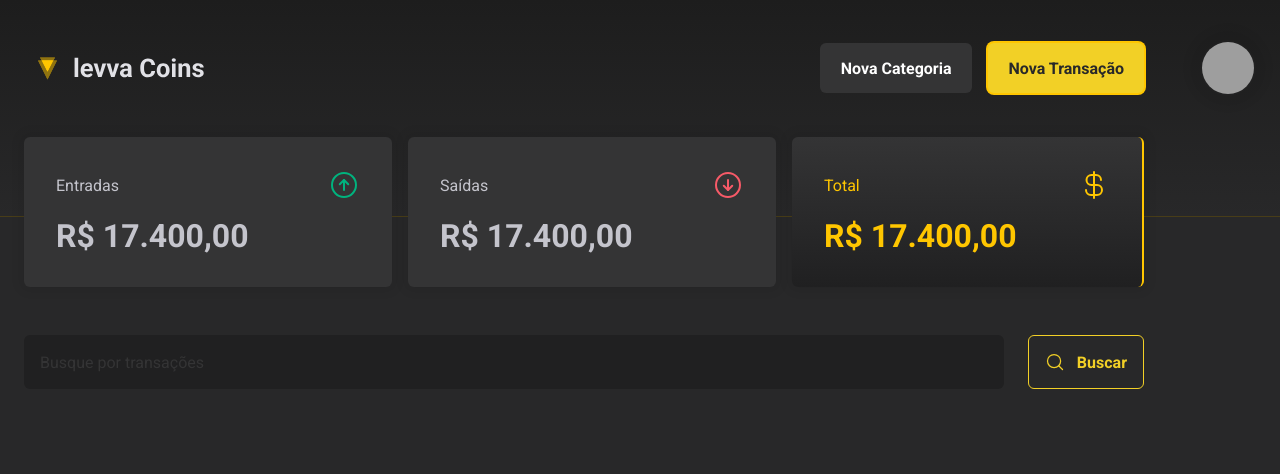
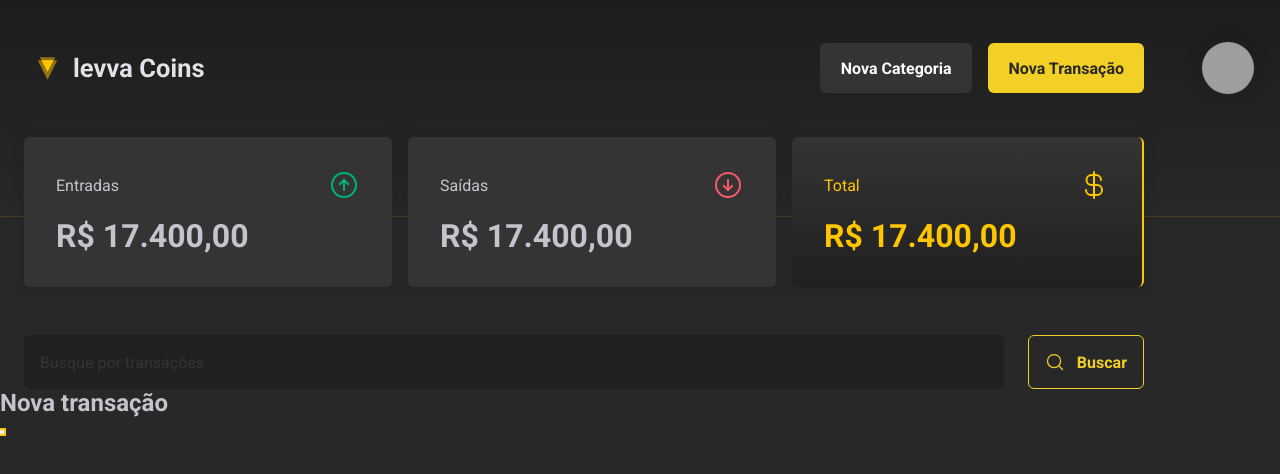
Before and after one commit to jemluz/levva-coins-ensaio, a React (Vite) app: page /home in a window 1280 px wide. Both pictures are taken after a click on the button "Nova Transação". Shown: the top 474 px of the page. Built offline with nearby package versions, Linux system fonts and the light colour scheme; grey boxes are pictures that could not be loaded.

Commit message:
Estilização - Modal layout I
- npm i -D @radix-ui/react-dialog
- teste do modal dentro do Header( ).

```diff
--- a/package.json
+++ b/package.json
@@ -14,6 +14,7 @@
     "styled-components": "^5.3.9"
   },
   "devDependencies": {
+    "@radix-ui/react-dialog": "^1.0.3",
     "@types/react": "^18.0.28",
     "@types/react-dom": "^18.0.11",
     "@types/styled-components": "^5.1.26",
--- a/src/components/Header/index.tsx
+++ b/src/components/Header/index.tsx
@@ -1,5 +1,6 @@
 import { HeaderContainer, HeaderContent, NewCategoryButton, NewTransactionButton, UserAvatar } from "./styles";
-import logoImg from '../../assets/logo.svg'
+import * as Dialog from '@radix-ui/react-dialog';
+import logoImg from '../../assets/logo.svg';
 
 export function Header() {
   return (
@@ -9,8 +10,24 @@
 
         <div>
           <NewCategoryButton>Nova Categoria</NewCategoryButton>
-          <NewTransactionButton>Nova Transação</NewTransactionButton>
+
+          <Dialog.Root>
+            <Dialog.Trigger asChild>
+              <NewTransactionButton>Nova Transação</NewTransactionButton>
+            </Dialog.Trigger>
+
+            <Dialog.Portal>
+              <Dialog.Overlay>
+                <Dialog.Content>
+                  <Dialog.Title>Nova transação</Dialog.Title>
+
+                  <Dialog.Close />
+                </Dialog.Content>
+              </Dialog.Overlay>
+            </Dialog.Portal>
+          </Dialog.Root>
         </div>
+
       </HeaderContent>
       <UserAvatar src="https://github.com/jemluz.png" alt="" />
 
```
Also changed, not shown: 1 other file (tests, documents, lock files or other folders).
